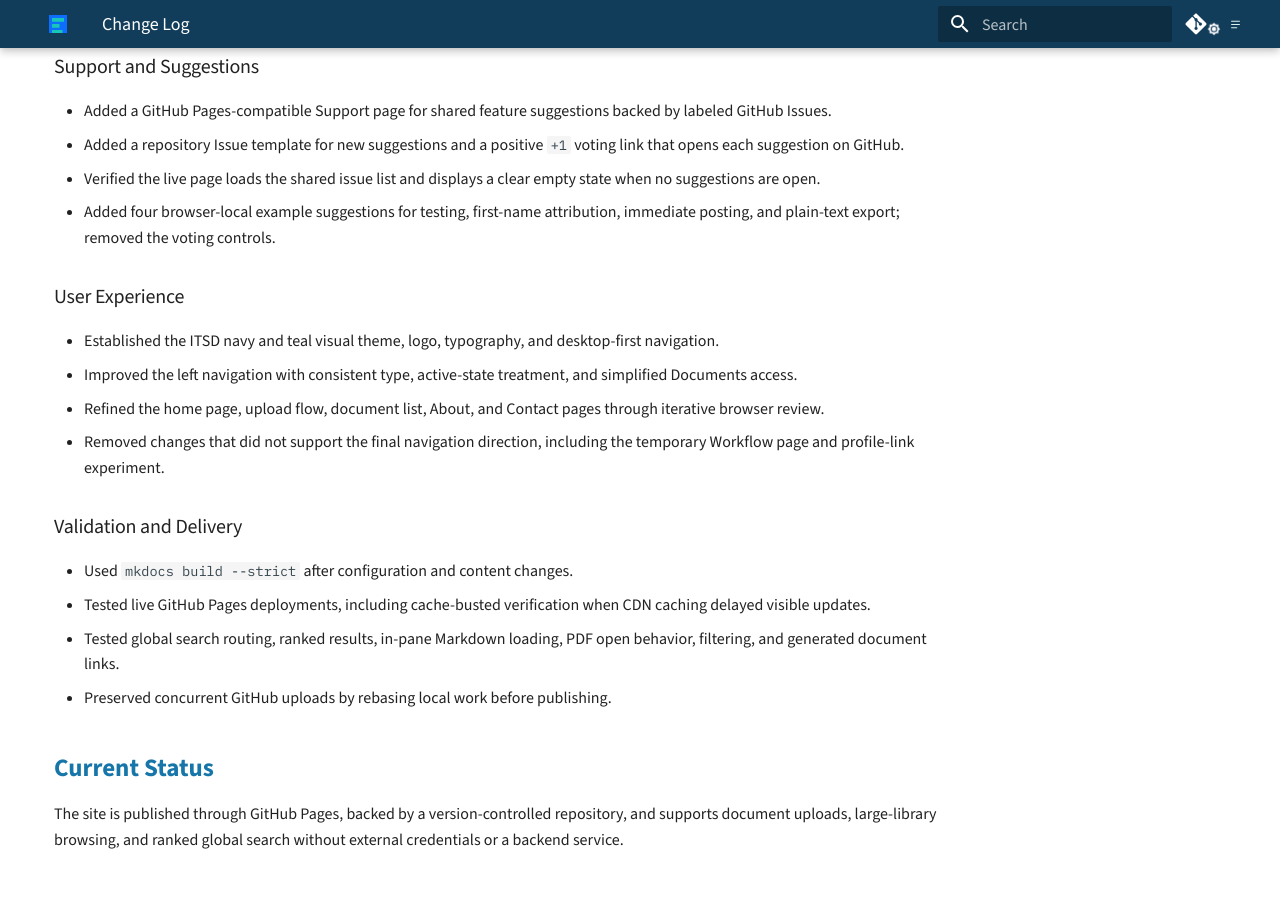
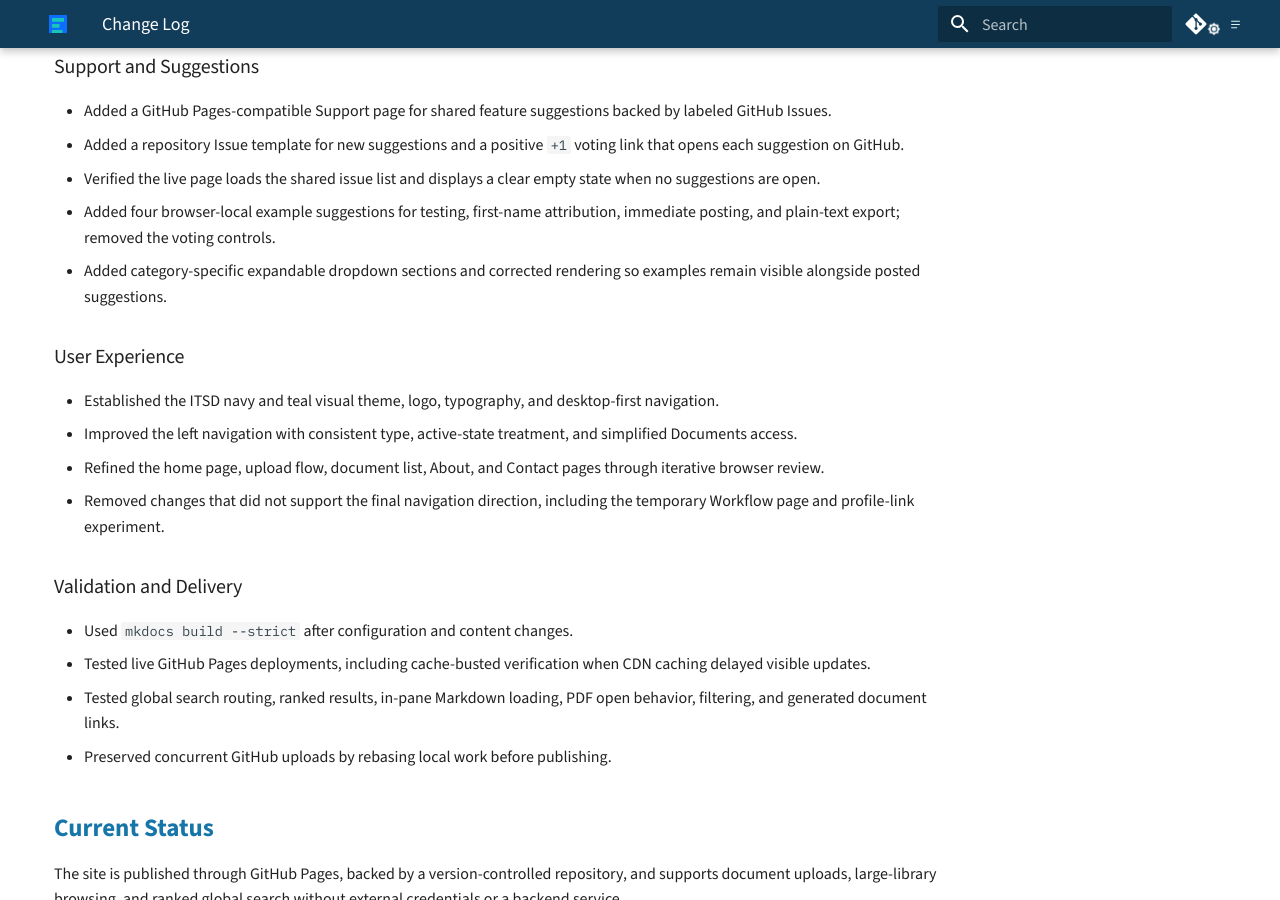
Before and after one commit to dgooding/mkdocs-basic, an MkDocs documentation site: the page built from docs/change-log.md, in a window 1280 px wide and 900 px high, scrolled down 1181 px. Built offline with MkDocs 1.6.1 and Material for MkDocs 9.7.7, drawn with Linux system fonts in a browser that asks for light colours; comment, search, counter and statistics services are not loaded.

Commit message:
docs: auto-update 2026-08-26 21:38:13

```diff
--- a/docs/change-log.md
+++ b/docs/change-log.md
@@ -38,6 +38,7 @@
 - Added a repository Issue template for new suggestions and a positive `+1` voting link that opens each suggestion on GitHub.
 - Verified the live page loads the shared issue list and displays a clear empty state when no suggestions are open.
 - Added four browser-local example suggestions for testing, first-name attribution, immediate posting, and plain-text export; removed the voting controls.
+- Added category-specific expandable dropdown sections and corrected rendering so examples remain visible alongside posted suggestions.
 
 ### User Experience
 
```
